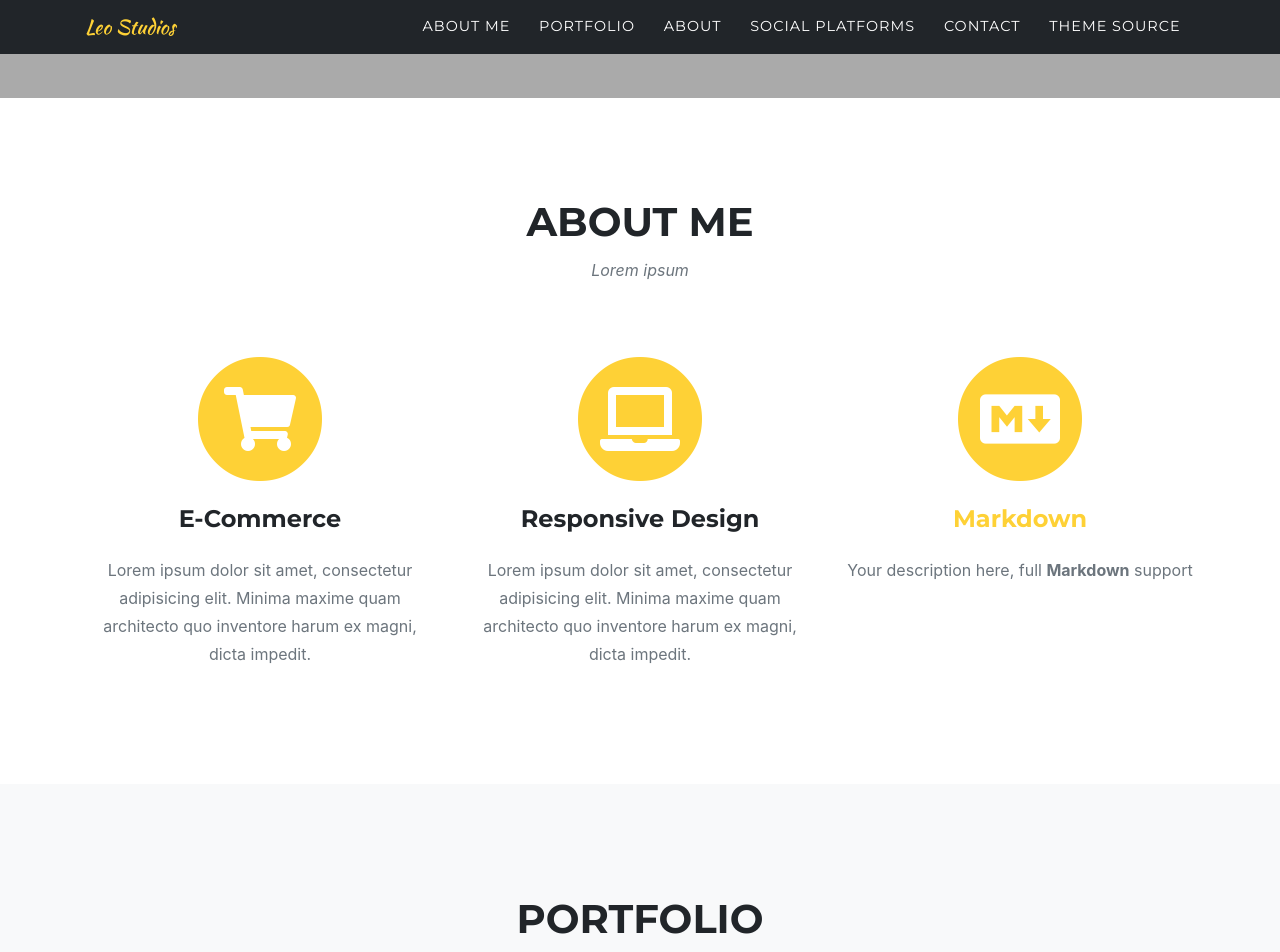
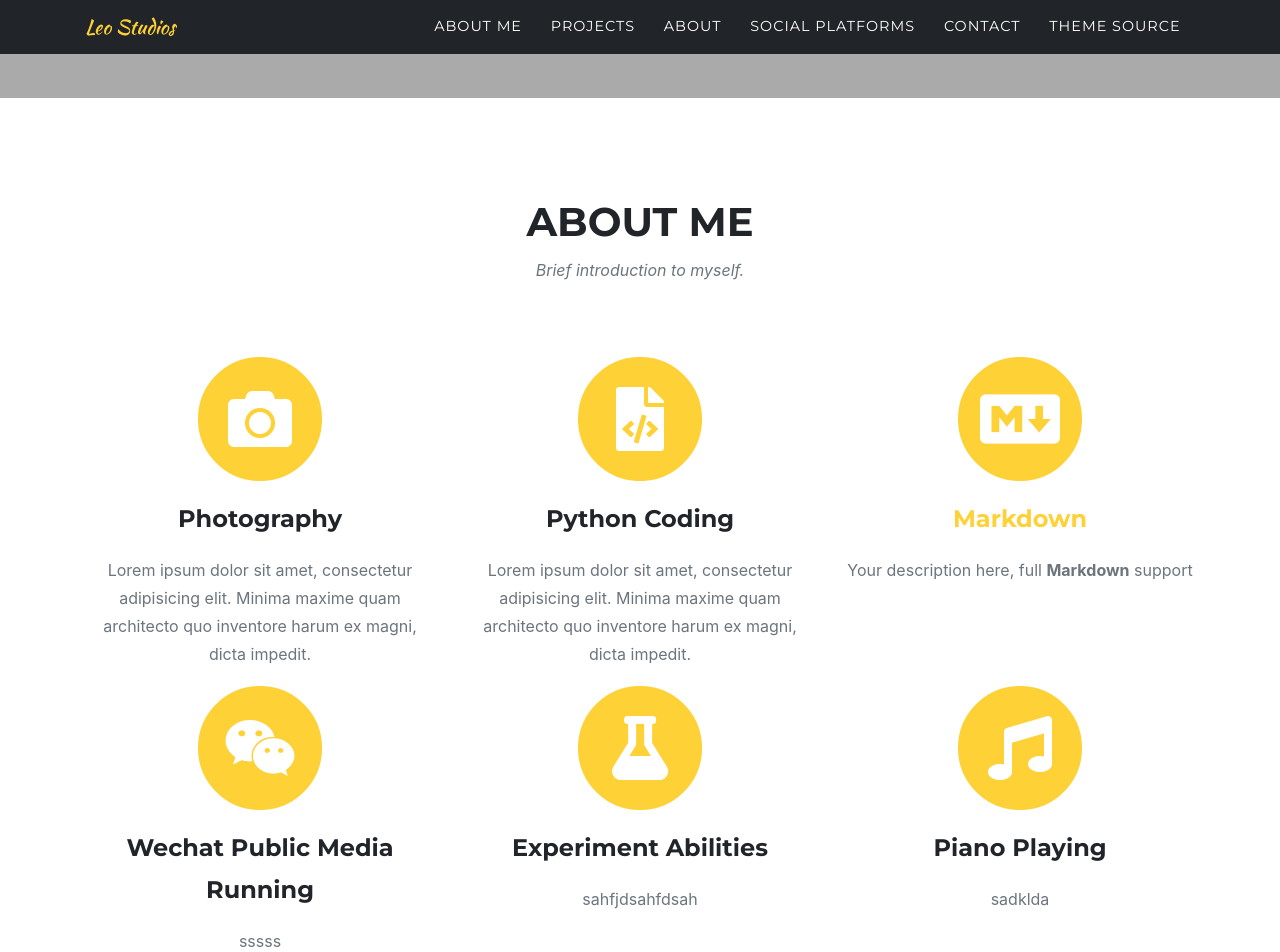
Before and after one commit to LeoAokma/LeoHe.github.io, a Jekyll site: the page built from index.md, in a window 1280 px wide and 1400 px high, scrolled down 879 px. Shown: the top 952 px of the window. Built offline with Jekyll 4.4.1, drawn with Linux system fonts in a browser that asks for light colours; some web fonts are replaced; some of the changed text lies outside the part shown.

Commit message:
blablabla

```diff
--- a/_config.yml
+++ b/_config.yml
@@ -35,3 +35,5 @@ markdown: kramdown
 # Uncomment following line to use Formspree form ID based URL instead of email based URL
 # Details: https://help.formspree.io/hc/en-us/articles/360017735154-How-to-prevent-spam
 # formspree_form_path: "f/a_form_id"
+
+port: 5000
--- a/_data/navigation.yml
+++ b/_data/navigation.yml
@@ -2,7 +2,7 @@ nav:
   - title: "About Me"
     section: services
 
-  - title: "Portfolio"
+  - title: "Projects"
     section: portfolio
 
   - title: "About"
--- a/_data/sitetext.yml
+++ b/_data/sitetext.yml
@@ -6,22 +6,37 @@ header:
 
 services:
     title: "About Me"
-    text: "Lorem ipsum"
+    text: "Brief introduction to myself."
     section: services
     list:
-      - title: "E-Commerce"
+      - title: "Photography"
         desc: "Lorem ipsum dolor sit amet, consectetur adipisicing elit. Minima maxime quam architecto quo inventore harum ex magni, dicta impedit."
-        icon: fas fa-shopping-cart #find more at https://fontawesome.com/icons
-      - title: "Responsive Design"
+        icon: fas fa-camera #find more at https://fontawesome.com/icons
+      - title: "Python Coding"
         desc: "Lorem ipsum dolor sit amet, consectetur adipisicing elit. Minima maxime quam architecto quo inventore harum ex magni, dicta impedit."
-        icon: fas fa-laptop
+        icon: fas fa-file-code
       - title: "[Markdown](https://en.wikipedia.org/wiki/Markdown)"
         desc: "Your description here, full **Markdown** support"
         icon: fab fa-markdown
+      - title: "Wechat Public Media Running"
+        desc: "sssss"
+        icon: fab fa-weixin
+      - title: "Experiment Abilities"
+        desc: "sahfjdsahfdsah"
+        icon: fas fa-flask
+      - title: "Piano Playing"
+        desc: "sadklda"
+        icon: fas fa-music
+      - title: "Microchip Programming"
+        desc: "Arduino microchip programming experiences."
+        icon: fas fa-microchip
+      - title: "3D Printing Technique"
+        desc: "3D printing experiences with over 2 years."
+        icon: fas fa-print
 
 portfolio:
-    title: "Portfolio"
-    text: "Lorem ipsum dolor sit amet consectetur."
+    title: "Projects"
+    text: "The projects I've ever made."
     section: portfolio
     closebutton: "Close Project"
 
@@ -56,7 +71,7 @@ timeline:
       - title: "Bachlor's Degree: Peking University"
         year: "2018-2022"
         desc: "Major in Material Chemistry in College of Chemistry and Molecular Engineering, Peking University."
-        image: assets/img/timeline/4.jpg
+        image: assets/img/timeline/pku.png
         alt:
         # you can enforce the aligment
         align: right
@@ -124,7 +139,7 @@ team:
 
 contact:
     title: "Contact Me"
-    text: "Lorem ipsum or call 123456789"
+    text: "Contact Leo!"
     section: contact
 
 footer:
@@ -132,14 +147,14 @@ footer:
     social:
       - url: https://twitter.com
         icon: "fab fa-twitter"
-      - url: https://facebook.com
-        icon: "fab fa-facebook-f"
-      - url: https://linkedin.com
+      - url: https://www.linkedin.com/in/%E5%98%89%E7%82%9C-leo-%E4%BD%95-5995a9189/
         icon: "fab fa-linkedin-in"
       - url: https://github.com/LeoAokma
         icon: "fab fa-github"
       - url: https://instagram.com
         icon: "fab fa-instagram"
+      - url: https://500px.com.cn/LeoAokma
+        icon: "fab fa-500px"
 
 
 # {{ site.data.sitetext.ex.ex | markdownify | default: example }}
```
Also changed, not shown: _portfolio/proj0.md (renamed from _portfolio/example.md, +4 -4 lines), _portfolio/proj1.md (renamed from _portfolio/project1.md, +2 -2 lines), _portfolio/proj3.md (added, +17 -0 lines), _portfolio/proj2.md (renamed from _portfolio/project2.md), assets/img/bar1.png (added), assets/img/bar2.png (added), assets/img/bar3.png (added), assets/img/bar4.png (added), assets/img/cloud1.png (added), assets/img/timeline/pku.png (added).
